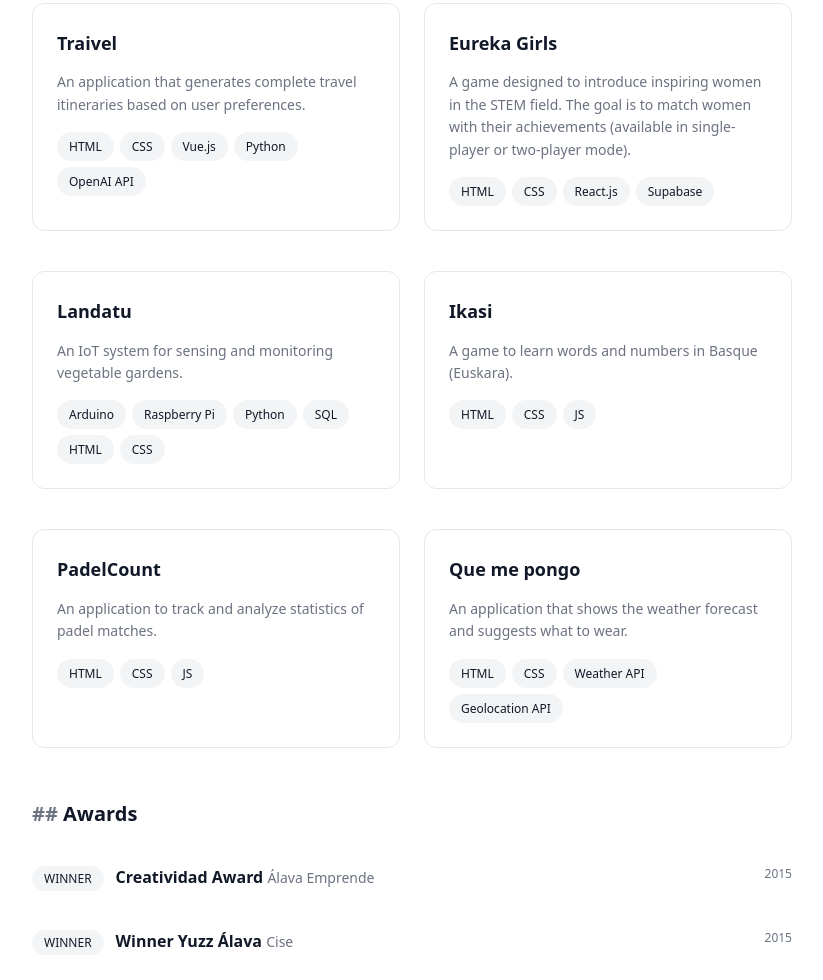
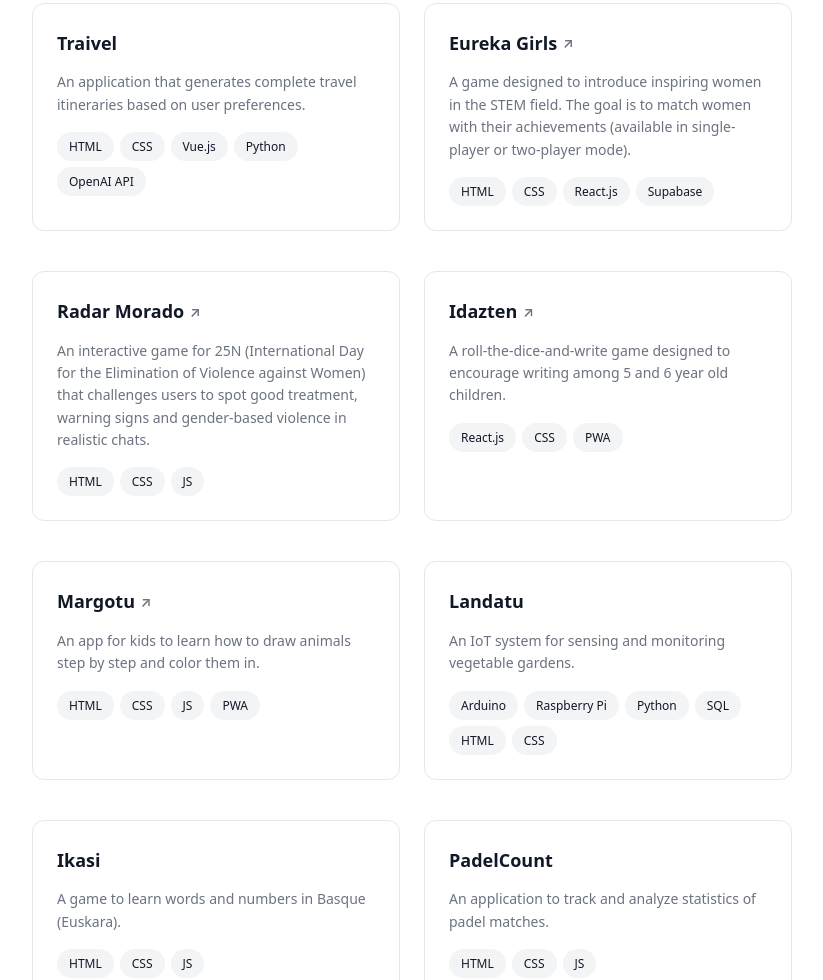
Before and after one commit to jvadillo/jonvadillo, a plain HTML site: page index.html in a window 1280 px wide. Shown: the part 1614-2594 px from the top of the page, without its empty margins (228-1051 px from the left). Drawn offline with Linux system fonts and the light colour scheme; a web font is replaced by a local one.

Commit message:
Fix terminal box layout on mobile and add new side projects
- Stack terminal intro and full-width "Open Terminal" button on mobile
- Remove stray bottom margin on the terminal toggle button
- Add Radar Morado, Idazten and Margotu to side projects (web + terminal data)
- Link project titles to their sites, including Eureka Girls

Co-Authored-By: Claude Opus 5.5 <noreply@anthropic.com>

```diff
--- a/index.html
+++ b/index.html
@@ -249,13 +249,41 @@
         </div>
       </div>
       <div class="project-entry">
-        <h3>Eureka Girls</h3>
+        <h3><a href="https://www.eurekagirls.com/" target="_blank" rel="noopener">Eureka Girls</a></h3>
         <p>A game designed to introduce inspiring women in the STEM field. The goal is to match women with their achievements (available in single-player or two-player mode).</p>
         <div class="badges">
           <span>HTML</span>
           <span>CSS</span>
           <span>React.js</span>
           <span>Supabase</span>
+        </div>
+      </div>
+      <div class="project-entry">
+        <h3><a href="https://igualdad.jonvadillo.com/" target="_blank" rel="noopener">Radar Morado</a></h3>
+        <p>An interactive game for 25N (International Day for the Elimination of Violence against Women) that challenges users to spot good treatment, warning signs and gender-based violence in realistic chats.</p>
+        <div class="badges">
+          <span>HTML</span>
+          <span>CSS</span>
+          <span>JS</span>
+        </div>
+      </div>
+      <div class="project-entry">
+        <h3><a href="https://idazten.jonvadillo.com/" target="_blank" rel="noopener">Idazten</a></h3>
+        <p>A roll-the-dice-and-write game designed to encourage writing among 5 and 6 year old children.</p>
+        <div class="badges">
+          <span>React.js</span>
+          <span>CSS</span>
+          <span>PWA</span>
+        </div>
+      </div>
+      <div class="project-entry">
+        <h3><a href="https://margotu.netlify.app/" target="_blank" rel="noopener">Margotu</a></h3>
+        <p>An app for kids to learn how to draw animals step by step and color them in.</p>
+        <div class="badges">
+          <span>HTML</span>
+          <span>CSS</span>
+          <span>JS</span>
+          <span>PWA</span>
         </div>
       </div>
       <div class="project-entry">
--- a/styles.css
+++ b/styles.css
@@ -305,6 +305,30 @@ footer {
   font-weight: 600;
   margin: 0 0 0.75rem 0;
   color: var(--text);
+}
+
+.project-entry h3 a {
+  color: inherit;
+  text-decoration: none;
+  display: inline-flex;
+  align-items: center;
+  gap: 0.35rem;
+}
+
+.project-entry h3 a::after {
+  content: "↗";
+  font-size: 0.875rem;
+  color: var(--gray);
+  transition: transform 0.2s ease;
+}
+
+.project-entry h3 a:hover {
+  text-decoration: underline;
+  text-underline-offset: 3px;
+}
+
+.project-entry h3 a:hover::after {
+  transform: translate(2px, -2px);
 }
 
 .project-entry p {
--- a/terminal.css
+++ b/terminal.css
@@ -17,7 +17,6 @@
   font-family: 'Inter', sans-serif;
   font-weight: 500;
   transition: all 0.2s ease;
-  margin-bottom: 1rem;
 }
 
 .terminal-toggle-btn:hover {
@@ -145,8 +144,18 @@
     font-size: 0.8rem;
   }
 
+  .terminal-section {
+    flex-direction: column;
+    align-items: stretch;
+    gap: 1.25rem;
+    padding: 1.25rem;
+    margin: 2rem 0;
+  }
+
   .terminal-toggle-btn {
-    padding: 0.6rem 1.2rem;
+    justify-content: center;
+    width: 100%;
+    padding: 0.75rem 1.2rem;
     font-size: 0.9rem;
   }
 }
--- a/terminal.js
+++ b/terminal.js
@@ -81,6 +81,21 @@ const contentData = {
       "title": "Eureka Girls",
       "description": "A game designed to introduce inspiring women in the STEM field. The goal is to match women with their achievements (available in single-player or two-player mode).",
       "technologies": ["HTML", "CSS", "React.js", "Supabase"]
+    },
+    {
+      "title": "Radar Morado",
+      "description": "An interactive game for 25N (International Day for the Elimination of Violence against Women) that challenges users to spot good treatment, warning signs and gender-based violence in realistic chats.",
+      "technologies": ["HTML", "CSS", "JS"]
+    },
+    {
+      "title": "Idazten",
+      "description": "A roll-the-dice-and-write game designed to encourage writing among 5 and 6 year old children.",
+      "technologies": ["React.js", "CSS", "PWA"]
+    },
+    {
+      "title": "Margotu",
+      "description": "An app for kids to learn how to draw animals step by step and color them in.",
+      "technologies": ["HTML", "CSS", "JS", "PWA"]
     },
     {
       "title": "Landatu",
```
Also changed, not shown: content.json (+15 -0 lines).
